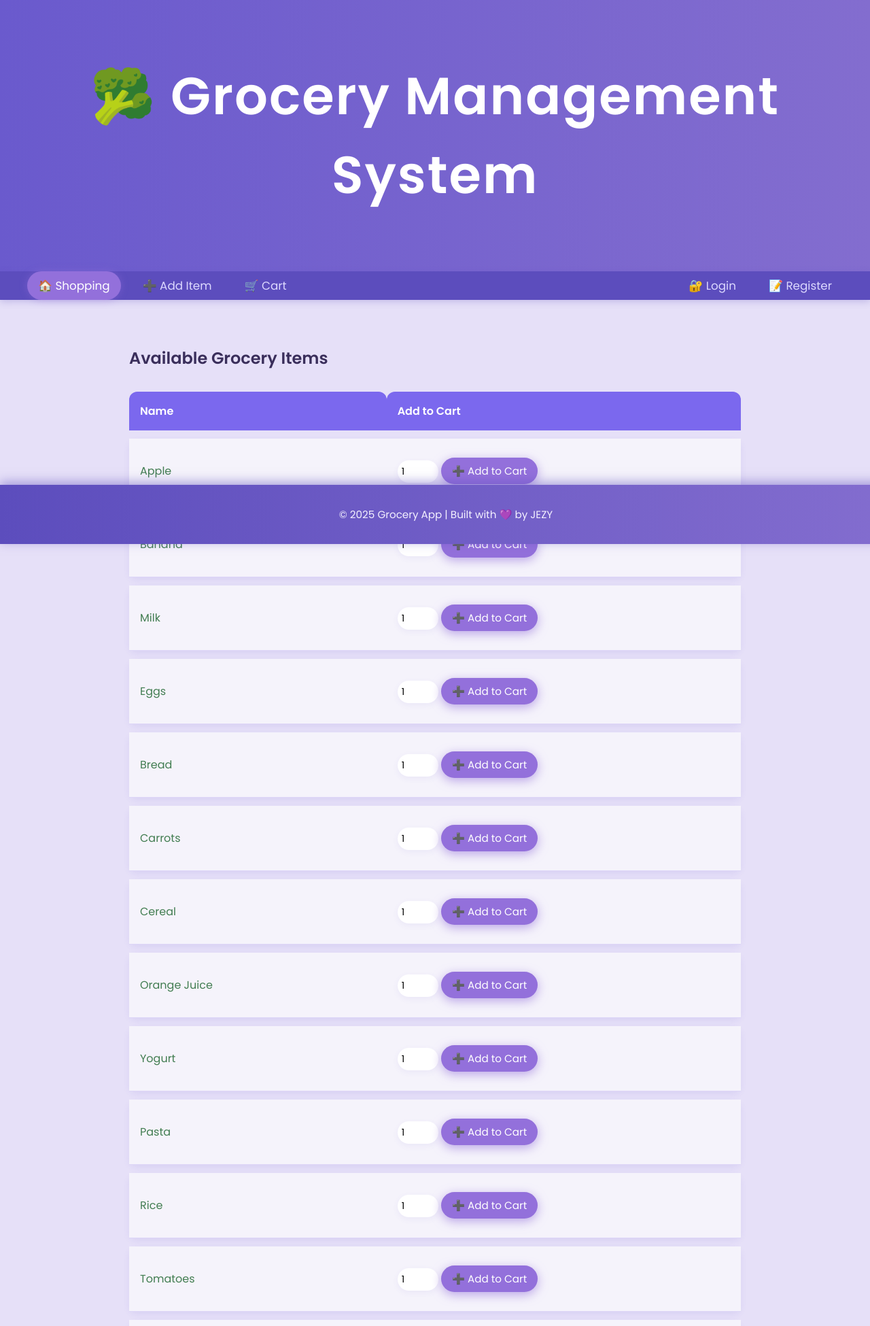
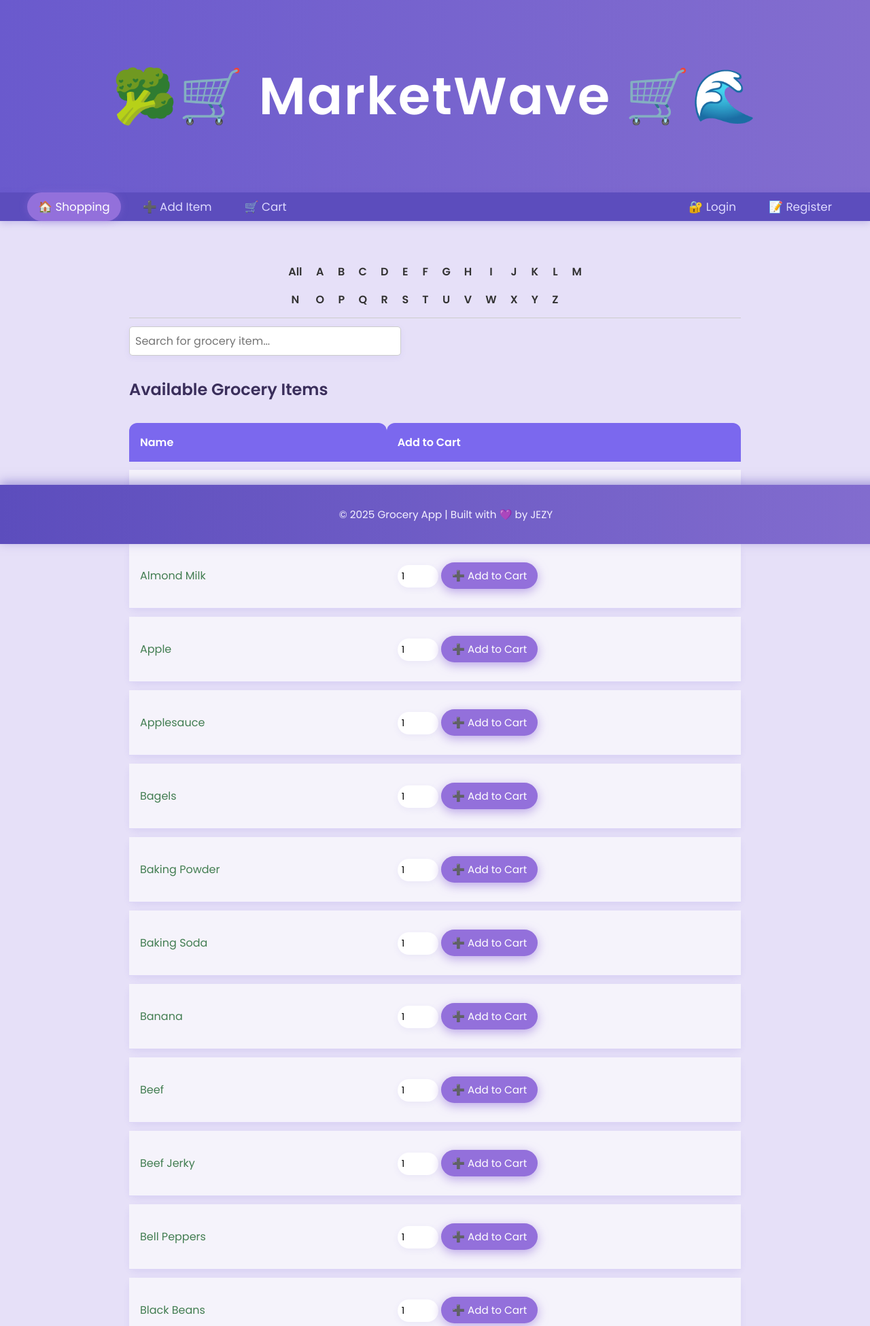
Before and after one commit to jeniblok/groceryapp, a PHP site: page / in a window 1280 px wide. Shown: the top 1950 px of the page at 68% size. Run offline with PHP 8.4, Linux system fonts and the light colour scheme; data comes from the database, SQL or seed files in the repository.

Commit message:
Add files via upload

```diff
--- a/grocery-mgt-app-main/view/dashboard.php
+++ b/grocery-mgt-app-main/view/dashboard.php
@@ -2,23 +2,33 @@
 $activePage = 'dashboard';
 include 'header.php';
 include 'nav.php';
+usort($groceries, function($a, $b) {
+    return strcasecmp($a['name'], $b['name']);
+});
 ?>
+
 
 <main>
     <section class="dashboard-container">
+
+</div>
+    <?php include 'filter-search.php'; ?>
         <h2>Available Grocery Items</h2>
 
         <?php if (empty($groceries)) : ?>
             <p class="empty-message">No grocery items found in the store.</p>
         <?php else: ?>
             <table>
+
                 <thead>
                     <tr><th>Name</th><th>Add to Cart</th></tr>
                 </thead>
                 <tbody>
                     <?php foreach ($groceries as $grocery): ?>
                         <tr>
-                            <td><?= htmlspecialchars($grocery['name']) ?></td>
+                            <td class="grocery-item" data-name="<?= $grocery['name'] ?>">
+    <?= htmlspecialchars($grocery['name']) ?>
+</td>
                             <td>
                                 <form action="index.php?action=add_to_cart&id=<?= $grocery['id'] ?>" method="post" style="display:inline;">
                                     <input
--- /dev/null
+++ b/grocery-mgt-app-main/view/filter-search.php
@@ -0,0 +1,44 @@
+<div id="alphaFilter">
+  <span onclick="filterByLetter('all')">All</span>
+  <?php foreach (range('A', 'Z') as $char): ?>
+    <span onclick="filterByLetter('<?= $char ?>')"><?= $char ?></span>
+  <?php endforeach; ?>
+</div>
+
+<div id="searchBar">
+  <input
+    type="text"
+    id="searchInput"
+    placeholder="Search for grocery item..."
+    oninput="filterBySearch()"
+  >
+</div>
+
+<script>
+function filterByLetter(letter) {
+  const rows = document.querySelectorAll("tbody tr");
+  const letters = document.querySelectorAll("#alphaFilter span");
+
+  rows.forEach(row => {
+    const itemCell = row.querySelector(".grocery-item");
+    const name = itemCell?.textContent?.trim().toUpperCase();
+
+    row.style.display = (letter === 'all' || name.startsWith(letter)) ? "" : "none";
+  });
+
+  letters.forEach(el => el.classList.remove("active"));
+  const target = Array.from(letters).find(el => el.textContent.toUpperCase() === letter.toUpperCase());
+  if (target) target.classList.add("active");
+}
+
+function filterBySearch() {
+  const query = document.getElementById("searchInput").value.toLowerCase();
+  const rows = document.querySelectorAll("tbody tr");
+
+  rows.forEach(row => {
+    const itemCell = row.querySelector(".grocery-item");
+    const itemText = itemCell?.textContent?.toLowerCase() || "";
+    row.style.display = itemText.includes(query) ? "" : "none";
+  });
+}
+</script>
--- a/grocery-mgt-app-main/view/header.php
+++ b/grocery-mgt-app-main/view/header.php
@@ -1,25 +1,12 @@
-<?php
-require_once './lib.php'; // +
-$success = getFlash('success'); // +
-$error = getFlash('error'); // +
-   ?>
 <!DOCTYPE html>
 <html lang="en">
-<head>
     <meta charset="UTF-8">
     <meta name="viewport" content="width=device-width, initial-scale=1.0">
     <meta name="description" content="Manage your grocery list efficiently with this grocery management system.">
     <title>Grocery Dashboard</title>
-    <link rel="stylesheet" href="/grocery-mgt-app-main/css/style.css">
+    <link rel="stylesheet" href="/Unit2Project/grocery-mgt-app-main/css/style.css">
 </head>
 <body>
     <header>
-        <h1>🥦 Grocery Management System</h1>
+        <h1>🥦🛒 MarketWave 🛒🌊</h1>
     </header>
-
-<?php if ($success): ?>
-    <p style="color:green;"><?= $success ?></p>
-<?php endif; ?>
-<?php if ($error): ?>
-    <p style="color:red;"><?= $error ?></p>
-<?php endif; ?>
```
